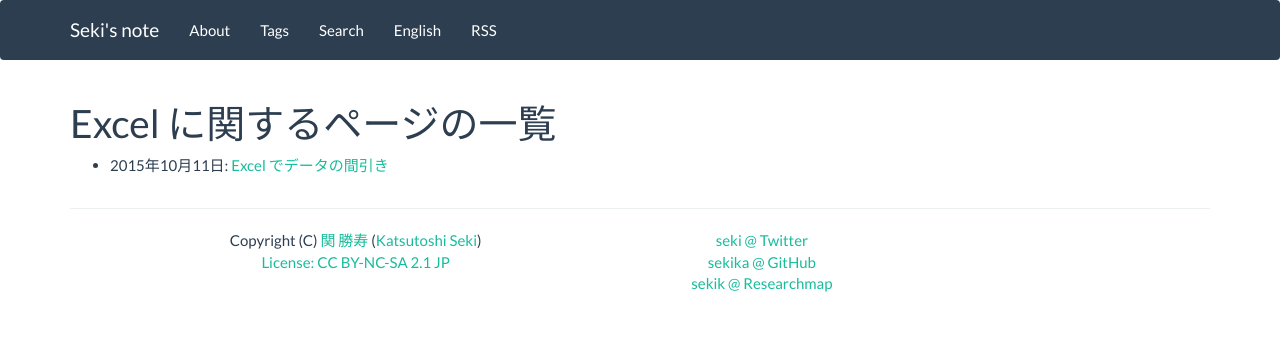
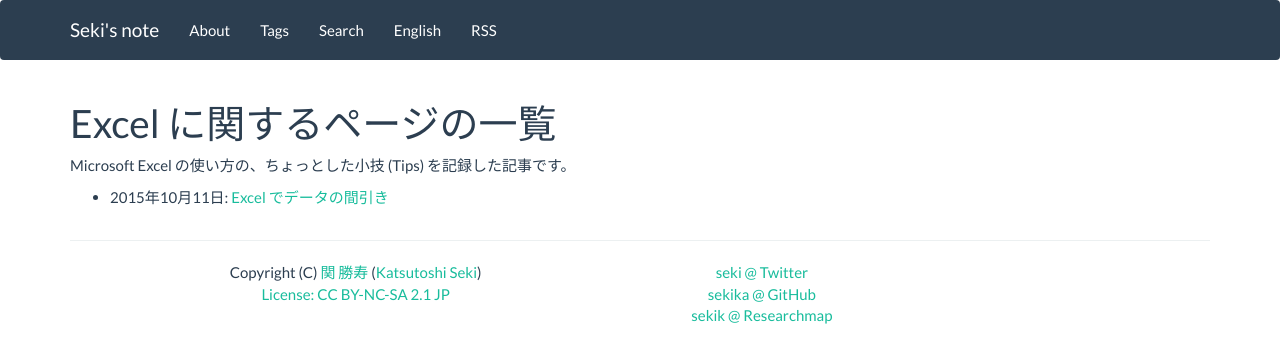
Before and after one commit to sekika/sekika.github.io, a Jekyll site: the page built from tags/excel/index.html, in a window 1280 px wide. Shown: the top 363 px of the page. Built offline with Jekyll 4.4.1, drawn with Linux system fonts in a browser that asks for light colours; nearby versions of some CDN libraries.

Commit message:
description

```diff
--- a/tags/excel/index.html
+++ b/tags/excel/index.html
@@ -1,4 +1,5 @@
 ---
 layout: tagpage
 tag: excel
+description: Microsoft Excel の使い方の、ちょっとした小技 (Tips) を記録した記事です。
 ---
```
